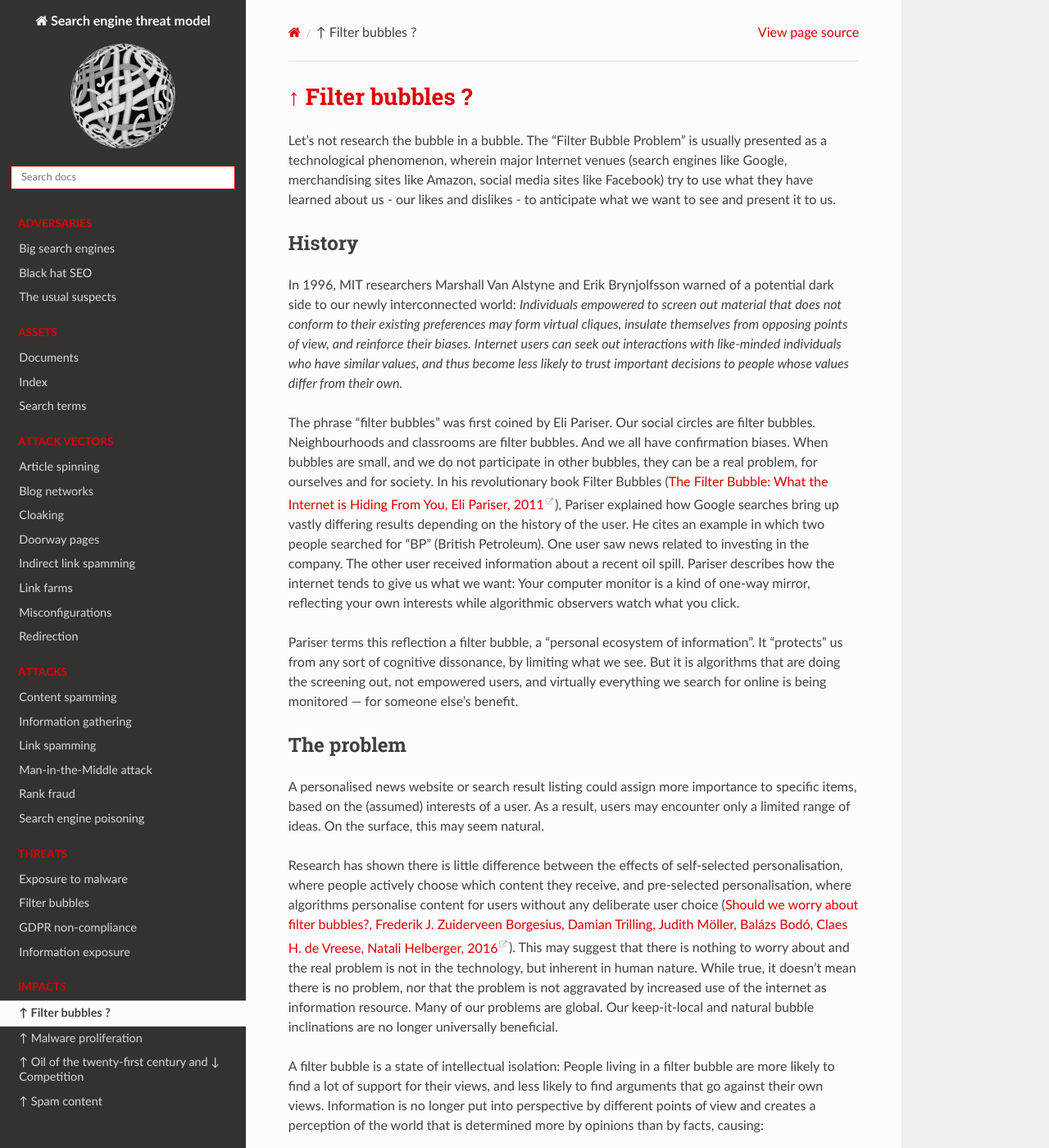
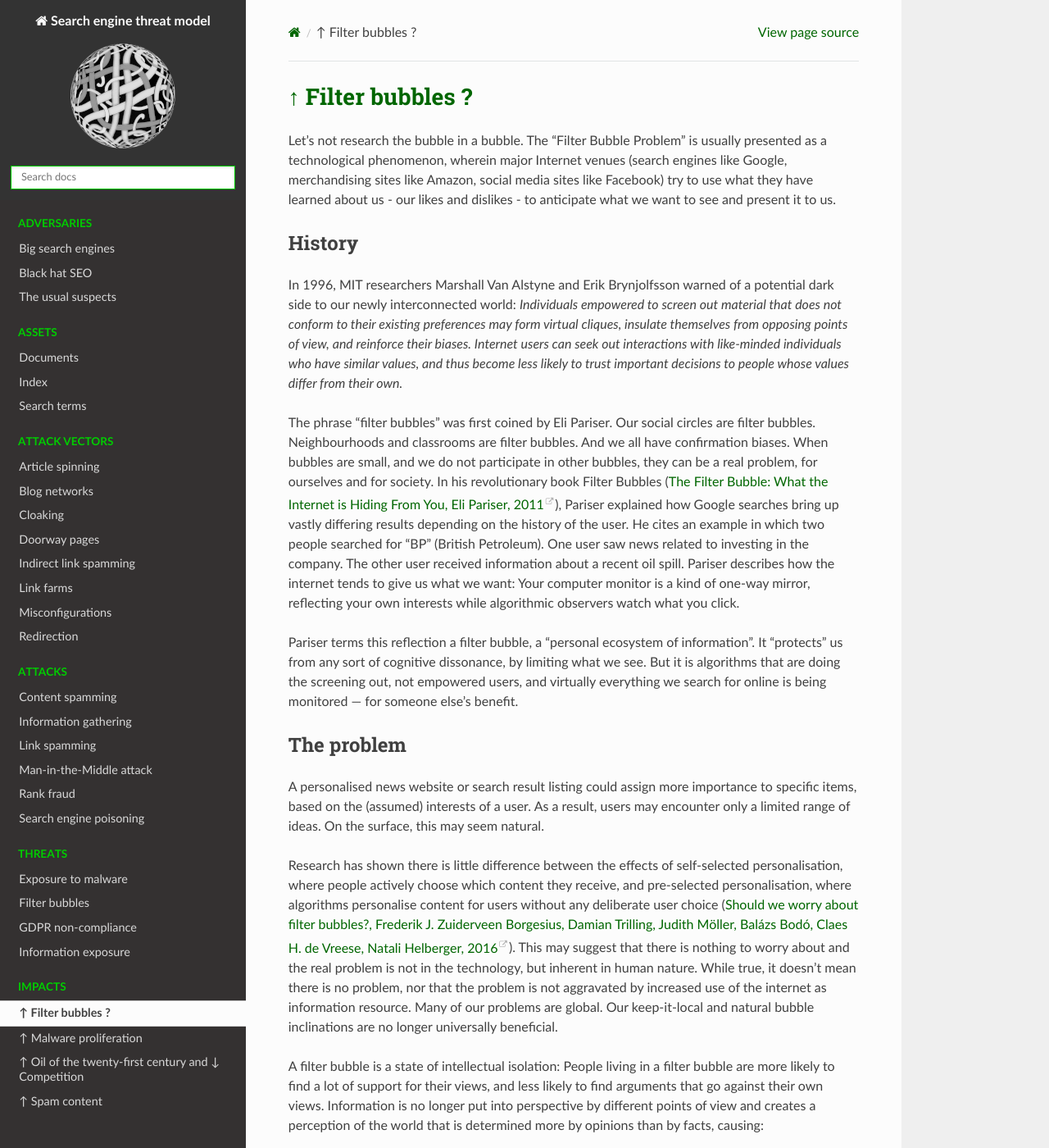
Before and after one commit to tymyrddin/se-threat-model, a Sphinx documentation site: the page built from source/docs/impacts/Filter-bubbles.md, in a window 1280 px wide and 1400 px high. Shown: the whole window at 82% size. Built offline with Sphinx 7.4.7 and the Read the Docs theme 2.0.0, drawn with Linux system fonts in a browser that asks for light colours; some of the changed text lies outside the part shown.

Commit message:
Link colour

```diff
--- a/source/_static/css/custom.css
+++ b/source/_static/css/custom.css
@@ -1,21 +1,21 @@
 h1 {
-  color: #DD0000;
+  color: #006600;
 }
 
 a {
-  color: #DD0000;
+  color: #006600;
 }
 
 a:hover {
-  color: #FF0000;
+  color: #00FF00;
 }
 
 .wy-nav .wy-menu-vertical header {
-  color: #DD0000
+  color: #00CC00;
 }
 
 .wy-menu-vertical header, .wy-menu-vertical p.caption {
-  color: #DD0000;
+  color: #00CC00;
 }
 
 .wy-side-nav-search {
@@ -27,5 +27,5 @@ a:hover {
   width: 100%;
   border-radius: 0px;
   padding: 6px 12px;
-  border-color: #DD0000;
+  border-color: #00CC00;
 }
```
Also changed, not shown: source/docs/impacts/Filter-bubbles.md (+2 -2 lines), source/docs/threats/Exposure-to-malware.md (+1 -1 lines).
